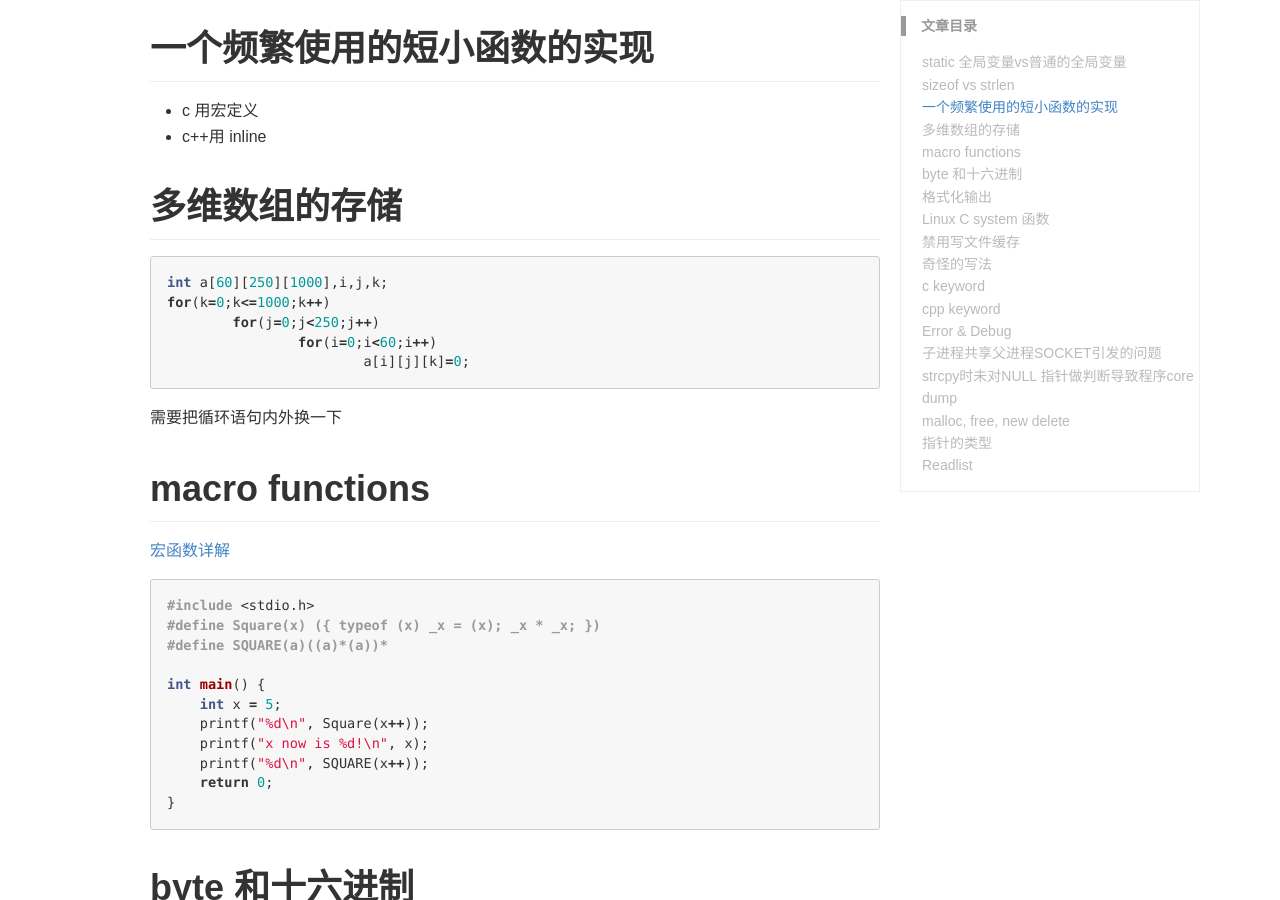
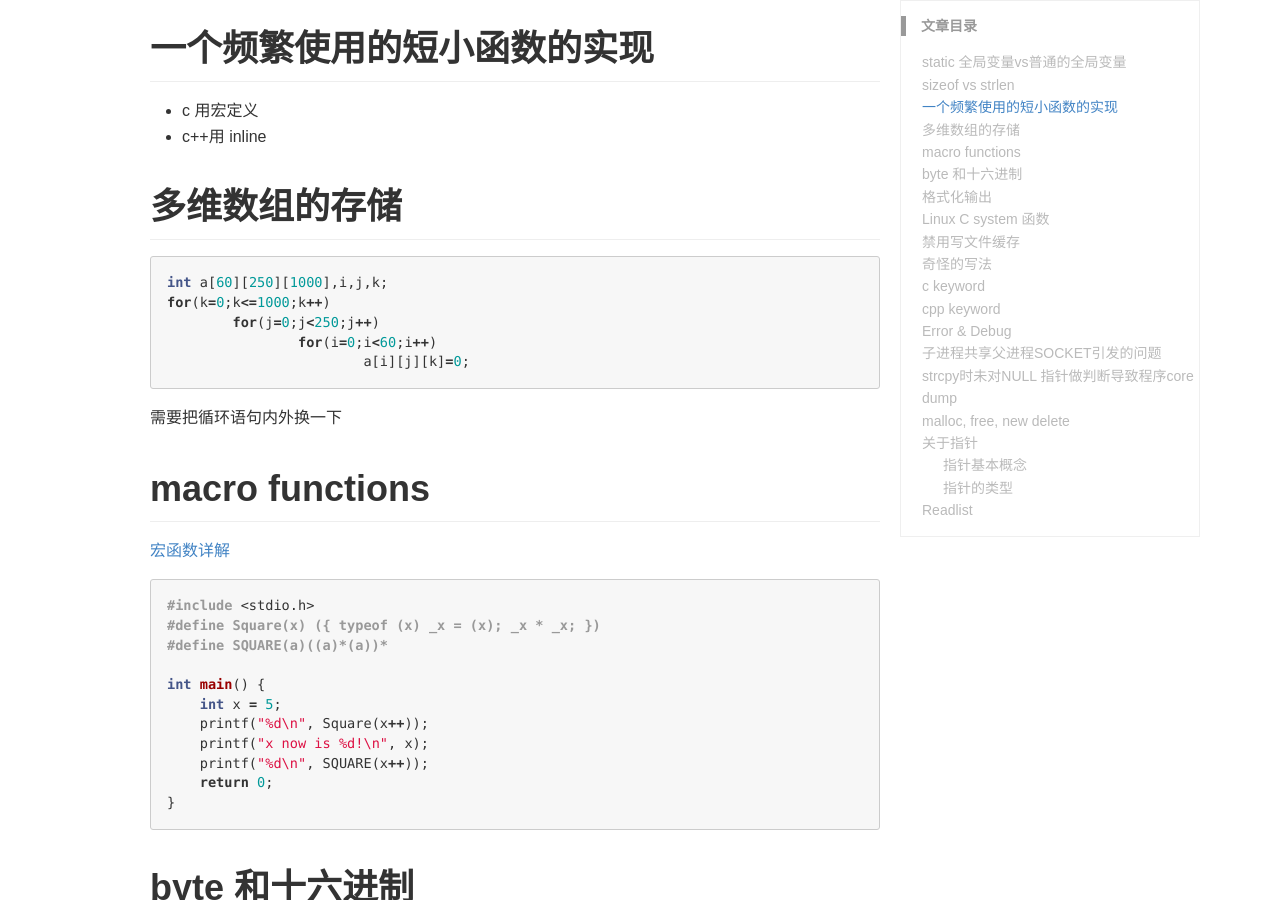
Before and after one commit to alanackart/alanackart.github.io, a Jekyll site: the page built from _posts/2019-05-26-c cpp note.md, in a window 1280 px wide and 900 px high, scrolled down 782 px. Built offline with Jekyll 4.4.1, drawn with Linux system fonts in a browser that asks for light colours; comment, search, counter and statistics services are not loaded; some of the changed text lies outside the part shown.

Commit message:
minor update

````diff
--- a/_posts/2019-05-26-c cpp note.md
+++ b/_posts/2019-05-26-c cpp note.md
@@ -197,8 +197,8 @@
 int *p2 = new int(3);
 delete [] p2;
 ```
-复杂类型指针
----------------------
+# 关于指针
+
 from [C语言指针详解(经典,非常详细)](https://blog.csdn.net/constantin_/article/details/79575638)
 
 也可以阅读[读懂复杂C声明的黄金法则](https://www.cnblogs.com/jiqingwu/p/4043369.html)
@@ -222,7 +222,7 @@
 int *(*p(int))[3]; //可以先跳过,不看这个类型,过于复杂从P 开始,先与()结合,说明P 是一个函数,然后进入()里面,与int 结合,说明函数有一个整型变量参数,然后再与外面的*结合,说明函数返回的是一个指针,,然后到最外面一层,先与[]结合,说明返回的指针指向的是一个数组,然后再与*结合,说明数组里的元素是指针,然后再与int 结合,说明指针指向的内容是整型数据.所以P 是一个参数为一个整数据且返回一个指向由整型指针变量组成的数组的指针变量的函数.
 ```
 
-指针基本概念
+## 指针基本概念
 
 指针是一个特殊的变量，它里面存储的数值被解释成为内存里的一个地址。要搞清一个指针需要搞清指针的四方面的内容：**指针的类型**、**指针所指向的类型**、**指针的值或者叫指针所指向的内存区**、**指针本身所占据的内存区**。让我们分别说明。
 
@@ -236,7 +236,7 @@
 int*(*ptr)[4];
 ```
 
-# 指针的类型
+## 指针的类型
 
 从语法的角度看，你只要把指针声明语句里的指针名字去掉，剩下的部分就是这个指针的类型。这是指针本身所具有的类型。让我们看看例一中各个指针的类型：
 
````
